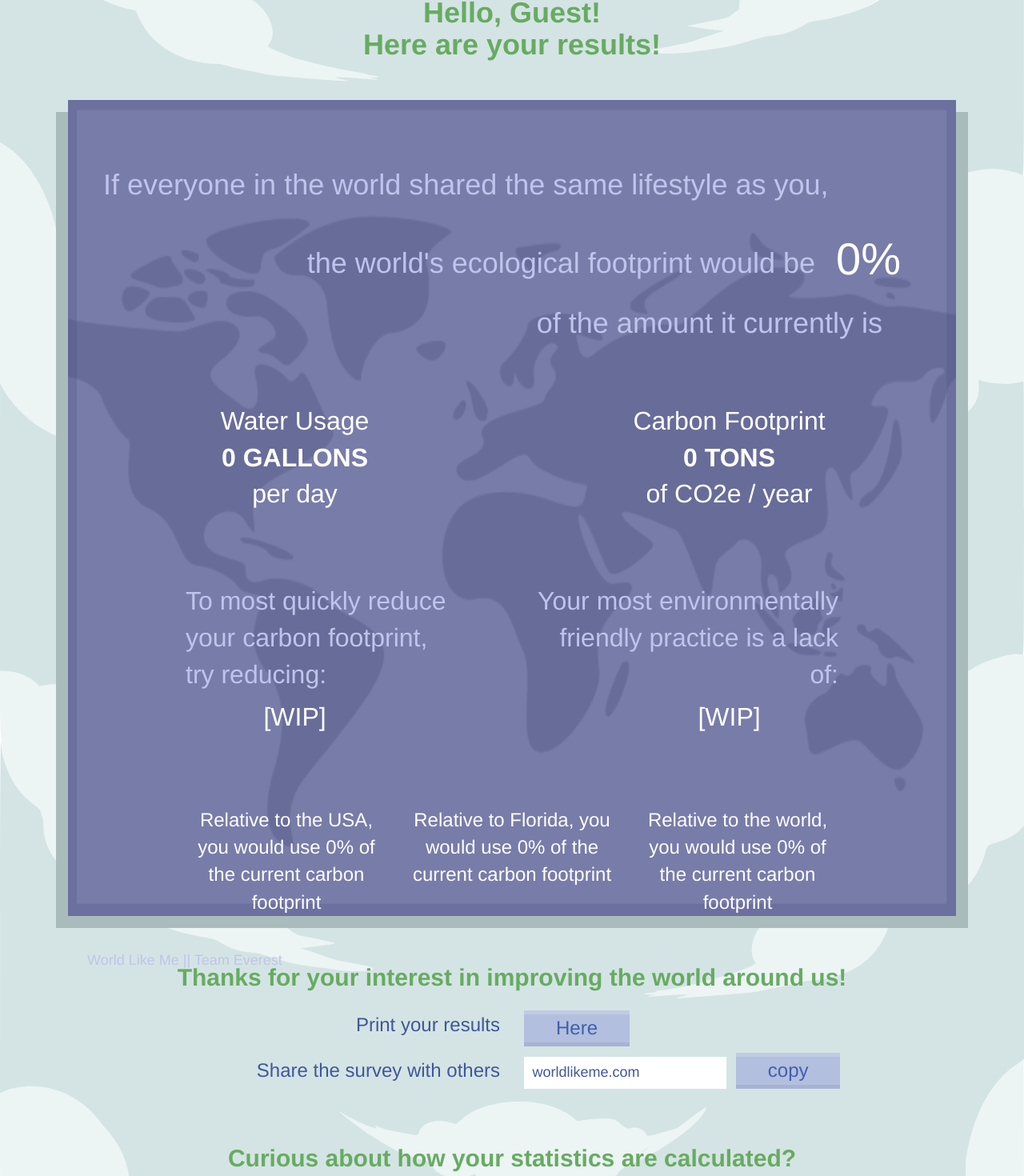
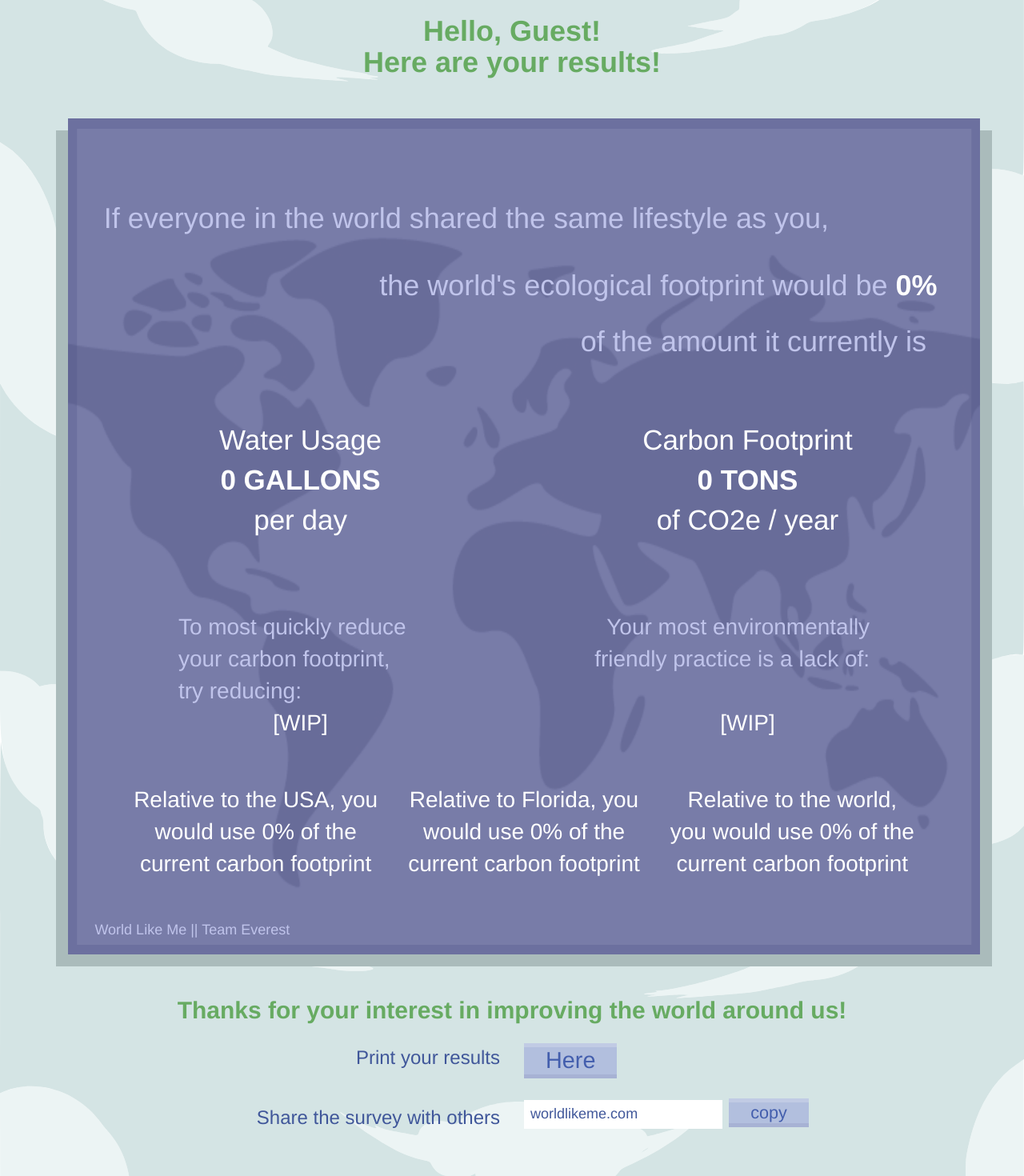
Before and after one commit to samblau14/11283group58, a React (Create React App) app in the folder mern/client/: page /results/1 in a window 1280 px wide. Shown: the part 380-1850 px from the top of the page at 80% size. Built offline with nearby package versions, Linux system fonts and the light colour scheme; no server answers.

Commit message:
fixed formatting problem on results page

```diff
--- a/mern/client/src/components/resultsPage.js
+++ b/mern/client/src/components/resultsPage.js
@@ -356,7 +356,7 @@ class resultsPage extends Component {
         return (
             <div>
 
-            <Container style={{marginTop: '10vh'}} ref={(el) => (this.componentRef = el)}>
+            <Container style={{marginTop: '8%'}} ref={(el) => (this.componentRef = el)}>
                 <Row>
                     <h1 style={{color: '#67ab62', marginLeft: 'auto', marginRight: 'auto', textAlign: 'center'}}><b>
                         Hello, {name}! <br/>
@@ -364,37 +364,34 @@ class resultsPage extends Component {
                     </b></h1>
                 </Row>
 
-                <Box className='resultsBox'>
+                <Container className='resultsBox'>
                     {/* Footer */}
                     <h4
                     style=
                         {{
                             color: '#c0c4eb',
-                            padding: '1.5vh',
+                            padding: '2%',
                             position: 'relative',
                             left: '0%',
-                            bottom: '-129vh',
+                            bottom: '-94%',
                         }}
                     >
                         World Like Me || Team Everest
                     </h4>
 
-                    <h1 style={{color: '#c0c4eb', marginLeft: '4vh', marginRight: 'auto', textAlign: 'left'}}>
+                    <h1 style={{color: '#c0c4eb', marginLeft: '3%', marginRight: 'auto', textAlign: 'left'}}>
                         If everyone in the world shared the same lifestyle as you,
                     </h1>
                     <Row>
-                        <h1 style={{color: '#c0c4eb', marginLeft: 'auto', marginRight: '2vh', textAlign: 'right', marginTop: '6vh'}}>
-                            the world's ecological footprint would be&nbsp;
-                        </h1>
-                        <h1 style={{color: '#ffffff', textAlign: 'left', marginRight: '9vh', marginTop: '4vh', fontSize: '7vh'}}>
-                            {this.state.num_USA_percent}%
+                        <h1 style={{color: '#c0c4eb', marginLeft: 'auto', marginRight: '5%', textAlign: 'right', marginTop: '3%'}}>
+                            the world's ecological footprint would be <b style={{color: '#ffffff'}}>{this.state.num_USA_percent}%</b>
                         </h1>
                     </Row>
-                    <h1 style={{color: '#c0c4eb', marginLeft: 'auto', marginRight: '10vh', textAlign: 'right'}}>
+                    <h1 style={{color: '#c0c4eb', marginLeft: 'auto', marginRight: '5%', textAlign: 'right'}}>
                         of the amount it currently is
                     </h1>
 
-                    <Row style={{color: '#ffffff', marginLeft: 'auto', marginRight: 'auto', marginTop: '10vh', textAlign: 'center', fontSize: '4vh'}}>
+                    <Row style={{color: '#ffffff', marginLeft: 'auto', marginRight: 'auto', marginTop: '7%', textAlign: 'center', fontSize: '250%'}}>
                         <Col>
                             Water Usage
                             <Box>
@@ -417,7 +414,7 @@ class resultsPage extends Component {
                         </Col>
                     </Row>
 
-                    <Row style={{color: '#c0c4eb', marginLeft: 'auto', marginRight: 'auto', marginTop: '-4vh', fontSize: '4vh', padding: '15vh'}}>
+                    <Row style={{color: '#c0c4eb', marginLeft: 'auto', marginRight: 'auto', marginTop: '-2%', fontSize: '200%', padding: '10%'}}>
                         <Col style={{textAlign: 'left'}}>
                             To most quickly reduce
                             <br />
@@ -431,7 +428,7 @@ class resultsPage extends Component {
                             friendly practice is a lack of:
                         </Col>
                     </Row>
-                    <Row style={{color: '#ffffff', marginLeft: 'auto', marginRight: 'auto', marginTop: '-14vh', textAlign: 'center', fontSize: '4vh'}}>
+                    <Row style={{color: '#ffffff', marginLeft: 'auto', marginRight: 'auto', marginTop: '-10%', textAlign: 'center', fontSize: '200%'}}>
                         <Col>
                             [WIP]
                         </Col>
@@ -440,7 +437,7 @@ class resultsPage extends Component {
                         </Col>
                     </Row>
 
-                    <Row style={{color: '#ffffff', marginLeft: 'auto', marginRight: 'auto', marginTop: '-4vh', fontSize: '3vh', padding: '15vh', textAlign: 'center'}}>
+                    <Row style={{color: '#ffffff', marginLeft: 'auto', marginRight: 'auto', fontSize: '200%', padding: '5%', textAlign: 'center'}}>
                         <Col>
                             Relative to the USA, you would use {this.state.num_USA_percent}% of the current carbon footprint
                         </Col>
@@ -452,7 +449,7 @@ class resultsPage extends Component {
                         </Col>
                     </Row>
 
-                </Box>
+                </Container>
 
                 <Row>
                     <h2 style={{color: '#67ab62', marginLeft: 'auto', marginRight: 'auto', textAlign: 'center'}}><b>
@@ -460,7 +457,7 @@ class resultsPage extends Component {
                     </b></h2>
                 </Row>
 
-                <Row style={{marginBottom: '-1vh'}}>
+                <Row style={{marginBottom: '1%'}}>
                     <Col>
                         <h3 style={{color: '#40579a', marginLeft: 'auto', marginRight: 'auto', textAlign: 'right'}}>
                             Print your results
@@ -486,8 +483,8 @@ class resultsPage extends Component {
                         </h3>
                     </Col>
                     <Col>
-                        <h4 style={{color: '#40579a', marginLeft: 'auto', marginRight: 'auto', textAlign: 'left', marginTop: '2vh'}}>
-                            <input value='worldlikeme.com' readOnly style={{outline: 'none', border: '0', padding: '1.3vh', marginRight: '1.5vh'}}/>
+                        <h4 style={{color: '#40579a', marginLeft: 'auto', marginRight: 'auto', textAlign: 'left', marginTop: '2%'}}>
+                            <input value='worldlikeme.com' readOnly style={{outline: 'none', border: '0', padding: '1.5%', marginRight: '1.5%'}}/>
                             <button
                                 className='hereButtons'
                                 onClick={() => {navigator.clipboard.writeText("worldlikeme.com")}}
--- a/mern/client/src/components/style.css
+++ b/mern/client/src/components/style.css
@@ -266,12 +266,12 @@
   .resultsBox
   {
     background-image: url(../assets/results_bg.png);
-    background-size: 100%;
-    height: 1020px;
+    background-size: cover;
+    height: 1045px;
 
-    padding: 1.5vh;
+    padding: 1%;
 
-    margin-bottom: 5vh;
+    margin-bottom: 3%;
 
     box-shadow:
    15px 15px #AABBBB,
@@ -287,16 +287,16 @@
     margin-top: auto;
     margin-bottom: auto;
 
-    padding-top: 0.5vh;
-    padding-bottom: 0.5vh;
-    padding-left: 5vh;
-    padding-right: 5vh;
+    padding-top: 0.25%;
+    padding-bottom: 0.2%;
+    padding-left: 5%;
+    padding-right: 5%;
 
     box-shadow:
 		0px -5px 0 #c1cbe4,
 		0px 5px 0 #a7b2d4;
 
-    font-size: 3vh;
+    font-size: 120%;
 
     background-color: #b2bfde;
     color: #435ead;
@@ -309,16 +309,16 @@
     margin-top: auto;
     margin-bottom: auto;
 
-    padding-top: 0.5vh;
-    padding-bottom: 0.5vh;
-    padding-left: 5vh;
-    padding-right: 5vh;
+    padding-top: 0.25%;
+    padding-bottom: 0.2%;
+    padding-left: 5%;
+    padding-right: 5%;
 
     box-shadow:
 		0px -5px 0 #c1cbe4,
 		0px 5px 0 #a7b2d4;
 
-    font-size: 3vh;
+    font-size: 120%;
 
     background-color: #b2bfde;
     color: #435ead;
```
